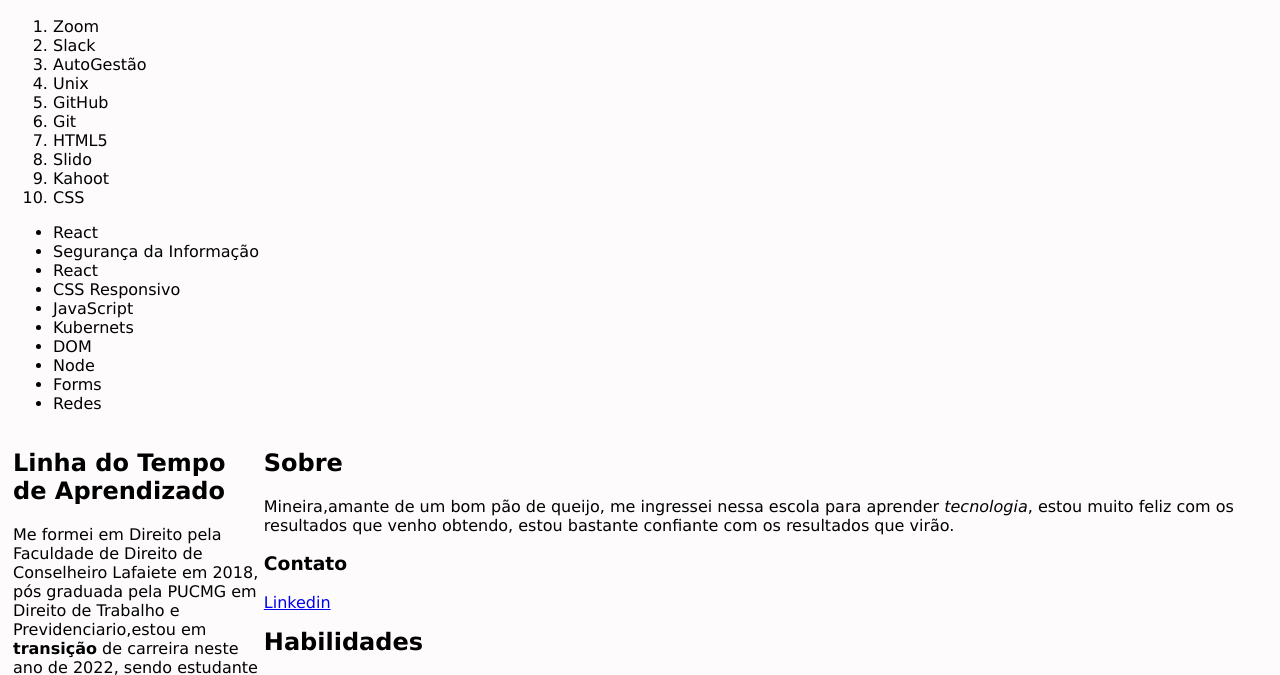
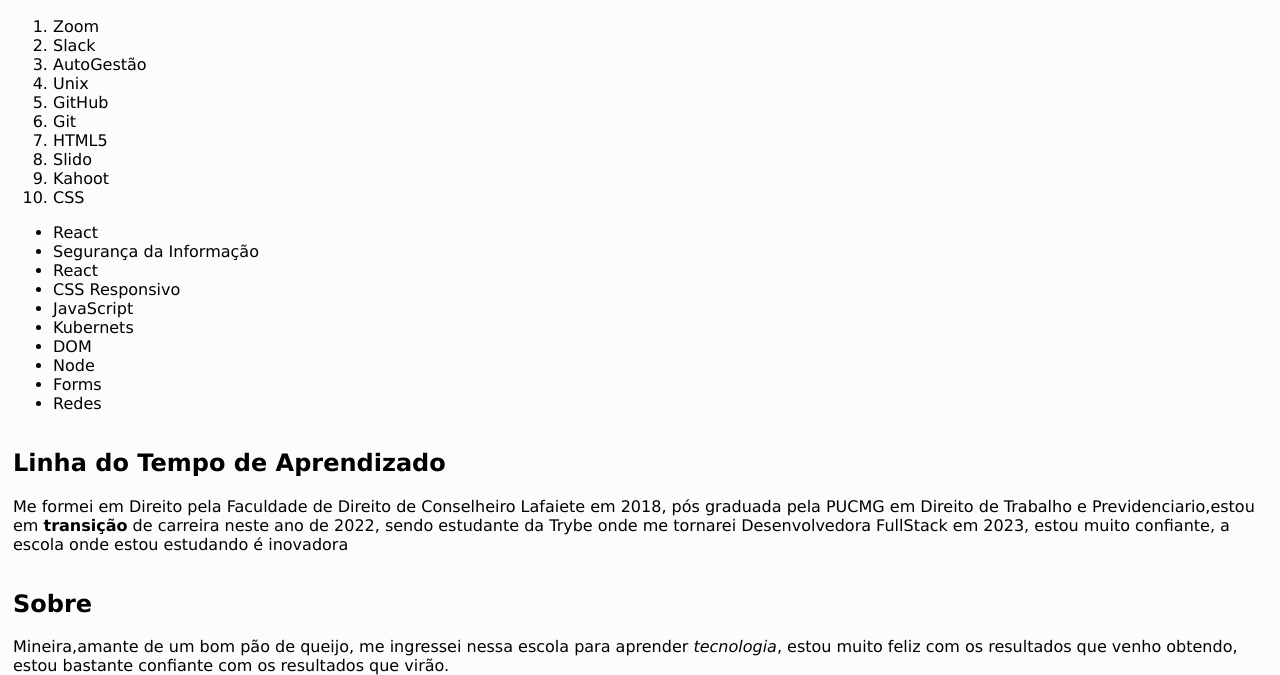
Before and after one commit to natooliv/lessons-learned, a website: page index.html in a window 1280 px wide. Shown: the part 118-793 px from the top of the page. Drawn offline with Linux system fonts and the light colour scheme.

Commit message:
Fazendo correções e estilização

```diff
--- a/style.css
+++ b/style.css
@@ -12,14 +12,17 @@
 }
 
 #lado-direito {
-  float: right;
+  float:right;
   display: block;
   width: 80%;
   padding: auto;
+  height: 5;
+  width: fit-content;
 }
 
 #lado-esquerdo {
   float: left;
   display: block;
-  width: 20%;
+  width: fit-content;
+  height: 5;
 }
```
